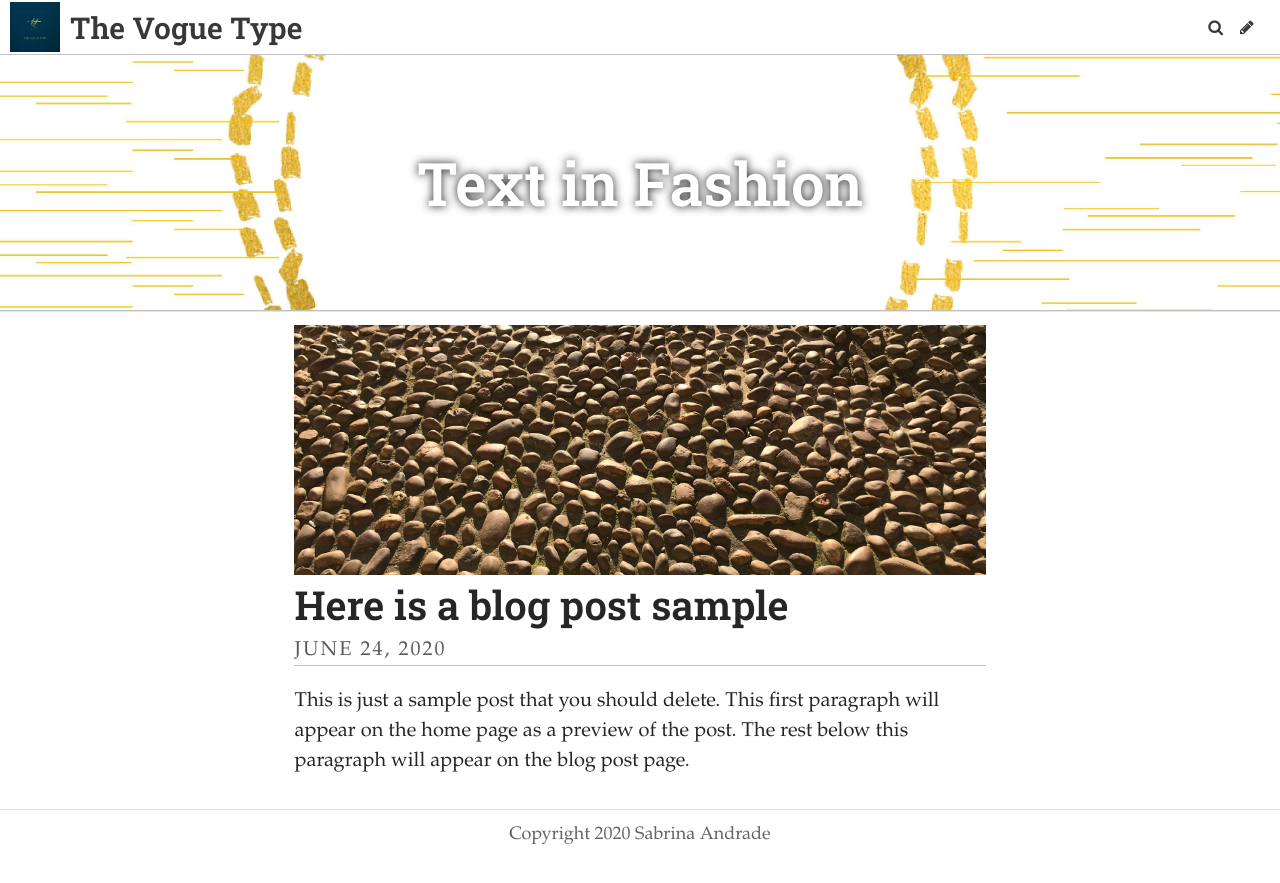
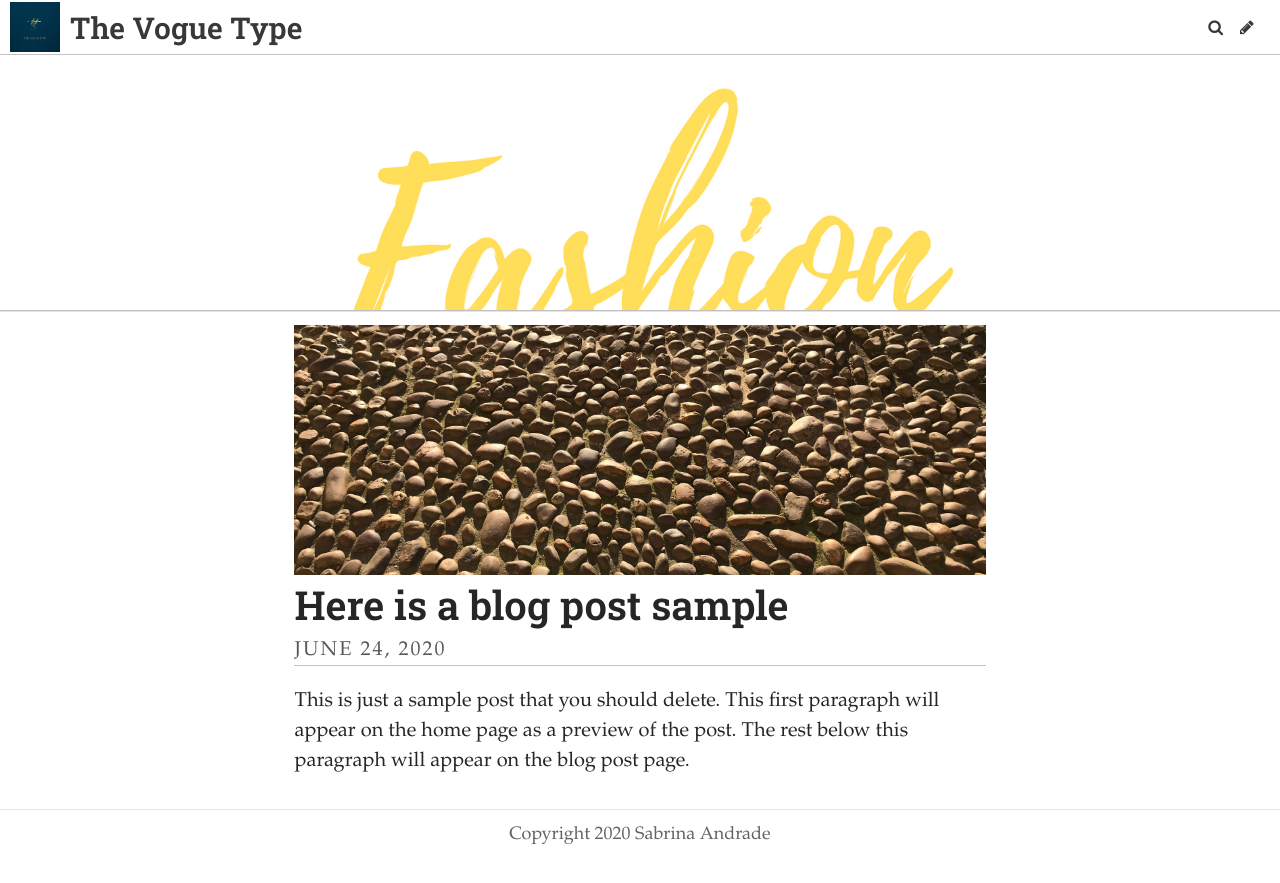
Before and after one commit to sabriinandrade/naosei, a Jekyll site: the page built from index.html, in a window 1280 px wide. Shown: the top 883 px of the page. Built offline with Jekyll 4.4.1, drawn with Linux system fonts in a browser that asks for light colours; some web fonts are replaced; the list of posts is cut into pages by our own code.

Commit message:
Update Settings “general”

```diff
--- a/_data/settings.yml
+++ b/_data/settings.yml
@@ -1,8 +1,8 @@
 title: The Vogue Type
 description: ""
-header_text: Text in Fashion
+header_text: ""
 footer_text: Copyright 2020 Sabrina Andrade
-header_feature_image: ../uploads/text-in-fashion.jpeg
+header_feature_image: ../uploads/text.png
 bannerheight: 20vmax
 logo: ../uploads/the-vogue-type-1-.png
 favicon: /uploads/favicon.ico
```
Also changed, not shown: uploads/text.png (added).
